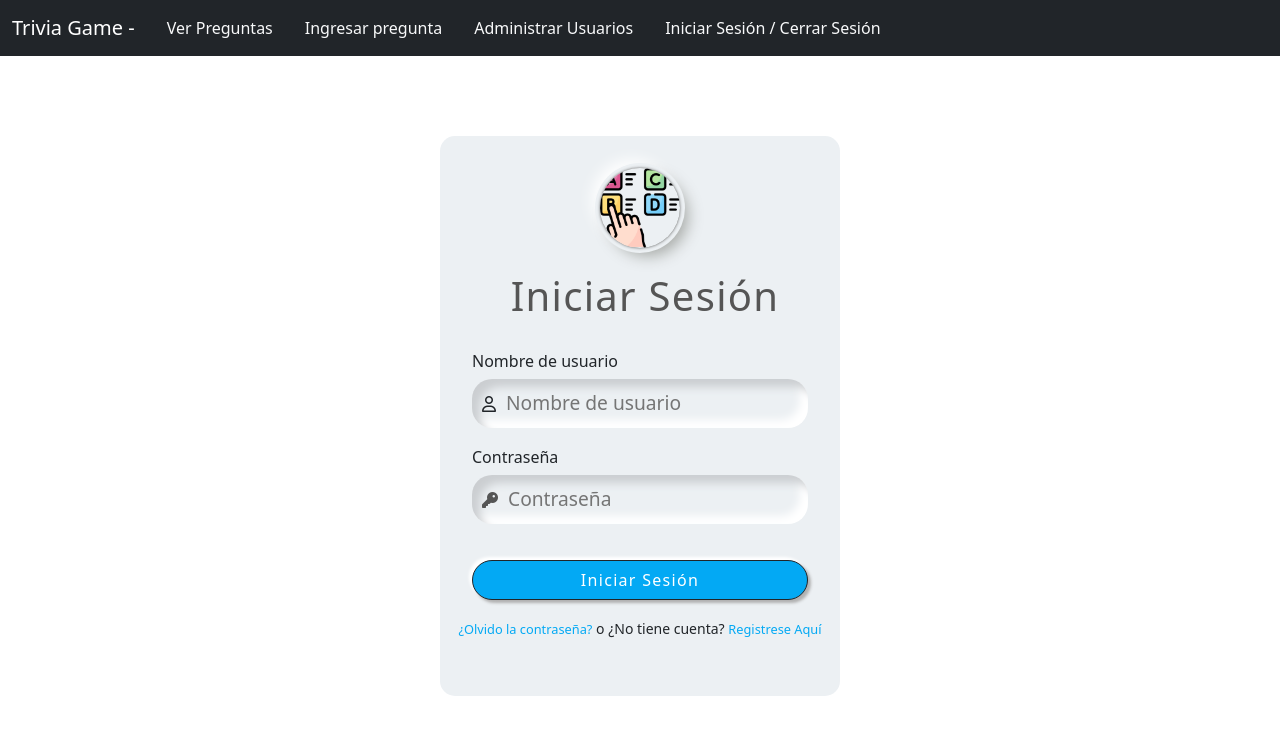
After one commit to JaccN7/TriviaGame, a Node project: template views/loginUsuario.ejs in a window 1280 px wide. The commit adds this page. Shown: the top 735 px of the page. Run offline with Node 20 templates, Linux system fonts and the light colour scheme; the template is opened without the code that fills it, so the values that code supplies are empty; some libraries are stand-ins or nearby versions.

Commit message:
Views index y template header modificados - Se agregan views para login y registro - Se agrega imagen de trivia

```diff
--- a/views/index.ejs
+++ b/views/index.ejs
@@ -3,7 +3,7 @@
 <div class="container-fluid mt-3">
     <div class="row">
         <div class="col-md-12 text-center mt-5">
-            <button type="button" onclick="window.location='/web/game/generategame'" class="btn btn-dark">
+            <button type="button" onclick="window.location='/web/generategame'" class="btn btn-dark">
                 Empezar Trivia  <img src="../public/images/playGame.png" alt="Empezar Trivia" class="img-fluid imgIcon" />
             </button>
         </div>
--- /dev/null
+++ b/views/loginUsuario.ejs
@@ -0,0 +1,31 @@
+<%- include('templates/header', {tittle: "Login"}) %>
+
+<div class="container">
+    <div class="wrapper w-70" >
+        <div class="logo">
+            <img src="/../public/images/trivia.png" alt="TriviaGame">
+        </div>
+        <div class="text-center mt-4 name">
+            <h1>Iniciar Sesión</h1>
+        </div>
+        <form action="authenticate" method="POST" class="p-3 mt-3">
+            <h6>Nombre de usuario</h6>
+            <div class="form-field d-flex align-items-center">
+                <span class="far fa-user"></span>
+                <input type="text" name="userName" id="userName" placeholder="Nombre de usuario">
+            </div>
+            <h6>Contraseña</h6>
+            <div class="form-field d-flex align-items-center">
+                <span class="fas fa-key"></span>
+                <input type="password" name="userPassword" id="userPassword" placeholder="Contraseña">
+            </div>
+            <button class="btn btn-dark mt-3" id="btnLogin" type="submit">Iniciar Sesión</button>
+        </form>
+        <div class="text-center fs-6">
+            <small><a href="#">¿Olvido la contraseña?</a> o ¿No tiene cuenta? <a href="/web/signup">Registrese Aquí</a></small>
+        </div>
+        <div class="text-center fs-6 mt-3" id="info"></div>
+    </div>
+</div>
+
+<%- include('templates/footer') %>
--- a/views/templates/header.ejs
+++ b/views/templates/header.ejs
@@ -8,7 +8,7 @@
     <meta http-equiv="cache-control" content="no-cache" />
     <meta name="author" content="JaccN7" />
     <meta name="description" content="Trivia Game " />
-    <link rel="icon" type="image/x-icon" href="/../">
+    <link rel="icon" type="image/x-icon" href="/../public/images/JaccN7.png">
     <link rel="stylesheet" href="/../public/css/styles.css">
     <link href="https://cdn.jsdelivr.net/npm/bootstrap@5.2.0/dist/css/bootstrap.min.css" rel="stylesheet"
         integrity="sha384-gH2yIJqKdNHPEq0n4Mqa/HGKIhSkIHeL5AyhkYV8i59U5AR6csBvApHHNl/vI1Bx" crossorigin="anonymous">
```
Also changed, not shown: views/registroUsuario.ejs (added, +31 -0 lines), public/images/trivia.png (added).
